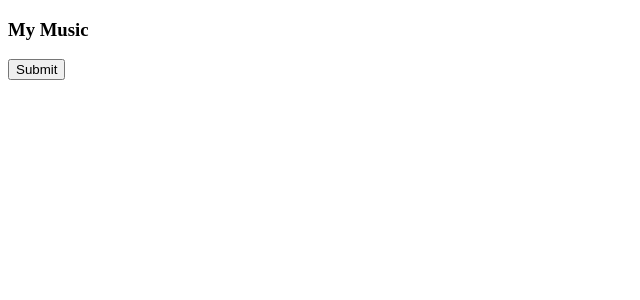
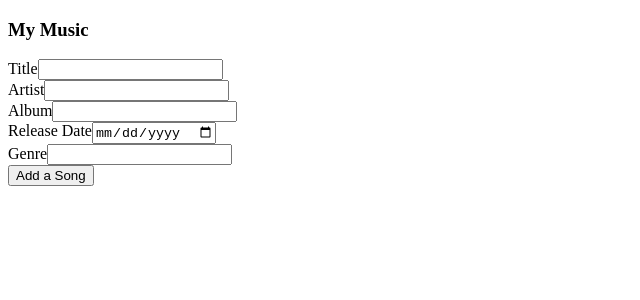
Before and after one commit to Quentin-Hicks/Music_Library_Frontend_React, a React (Create React App) app: page / in a window 1280 px wide. Shown: the top 300 px of the page, without its empty margins (0-640 px from the left). Built offline with nearby package versions, Linux system fonts and the light colour scheme; no server answers.

Commit message:
Create Song Functionality Updated

```diff
--- a/src/App.js
+++ b/src/App.js
@@ -1,28 +1,29 @@
 import React, { useState, useEffect } from 'react';
 import axios from 'axios'
+import MusicForm from './Components/MusicForm';
 
 function App() {
 
   const [songs, setSongs] = useState([])
 
-  function sendSong(){
-    let song = {
-      "id": 4,
-      "title": "Video",
-      "artist": "Indie.Arie",
-      "album": "Amazing",
-      "release_date": "2000-06-15",
-      "genre": "RNB"
-  }
-  createSong(song)
-  }
+  // function sendSong(){
+  //   let song = {
+  //     "id": 4,
+  //     "title": "Video",
+  //     "artist": "Indie.Arie",
+  //     "album": "Amazing",
+  //     "release_date": "2000-06-15",
+  //     "genre": "RNB"
+  // }
+    // createSong(song)
+    // }
 
   useEffect(() => {
     getAllSongs()
   }, [])
 
   async function getAllSongs(){
-    let response = await axios.get('http://127.0.0.1:8000/api/music/')
+    let response = await axios.get('http://127.0.0.1:8000/api/music/');
     setSongs(response.data)
     console.log(response.data)
   }
@@ -39,7 +40,7 @@ function App() {
     await getAllSongs()
   }
 
-  // example of how ao post is different and how to call by ID
+  // example of how a post is different and how to call by ID
   async function updateSong(songData, songId){
     let response = await axios.put(`http://127.0.0.1:8000/api/music/${songId}`, songData)
     console.log(response.data)
@@ -56,7 +57,8 @@ function App() {
     <div>
       <h3>My Music</h3>
       <div className='App'>
-        <button onClick={() => sendSong()}>Submit</button>
+        {/* <button onClick={() => sendSong()}>Submit</button> */}
+        <MusicForm createSong={createSong} />
       </div>
     </div>
   );
--- a/src/Components/MusicForm.jsx
+++ b/src/Components/MusicForm.jsx
@@ -6,7 +6,7 @@ const MusicForm = (props) => {
     const [title, setTitle] = useState('')
     const [artist, setArtist] = useState('')
     const [album, setAlbum] = useState('')
-    const [releaseDate, setReleaseDate] = useState('')
+    const [release_date, setReleaseDate] = useState('')
     const [genre, setGenre] = useState('')
 
     function handleSubmit(event) {
@@ -15,10 +15,11 @@ const MusicForm = (props) => {
             title: title,
             artist: artist,
             album: album,
-            releaseDate: releaseDate,
+            release_date: release_date,
             genre: genre
         }
         console.log(newSong)
+        props.createSong(newSong)
     }
 
     return (
@@ -37,13 +38,14 @@ const MusicForm = (props) => {
             </div>
             <div>
                 <label>Release Date</label>
-                <input type='text' value={releaseDate} onChange={(event) => setReleaseDate(event.target.value)}/>
+                <input type='date' value={release_date} onChange={(event) => setReleaseDate(event.target.value)}/>
             </div>
             <div>
                 <label>Genre</label>
                 <input type='text' value={genre} onChange={(event) => setGenre(event.target.value)}/>
             </div>
-            <button type='submit'>Submit</button>
+            <button type="submit" >Add a Song</button>
+            {/* <button onClick={props.getAllSongs()}>Display Songs</button> */}
         </form>
     )
 }
```
